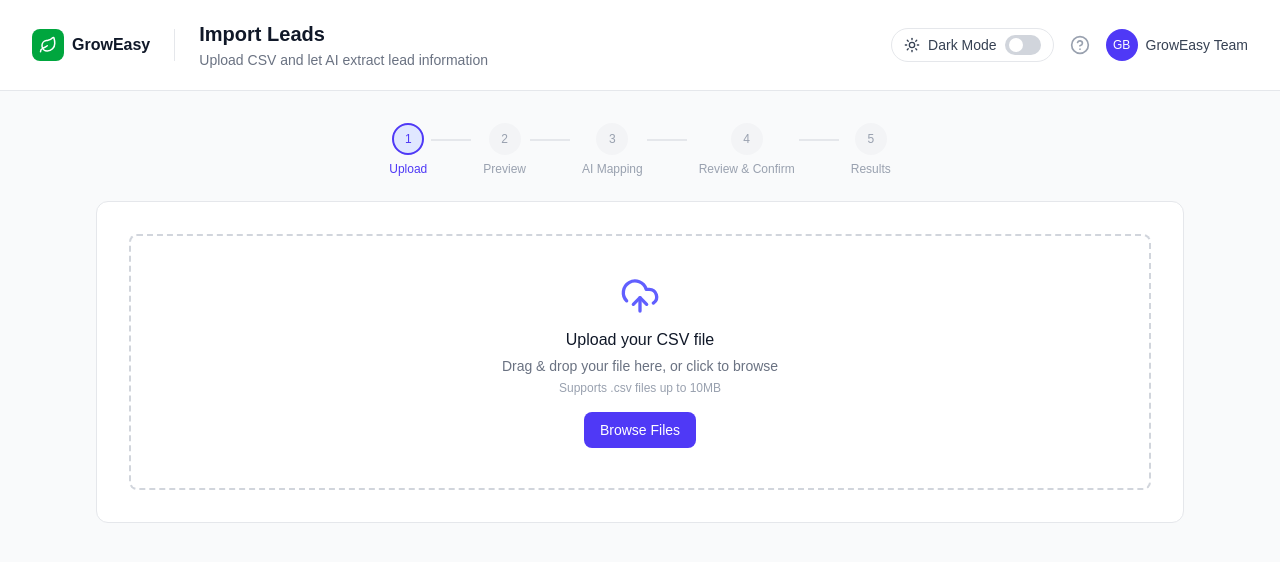
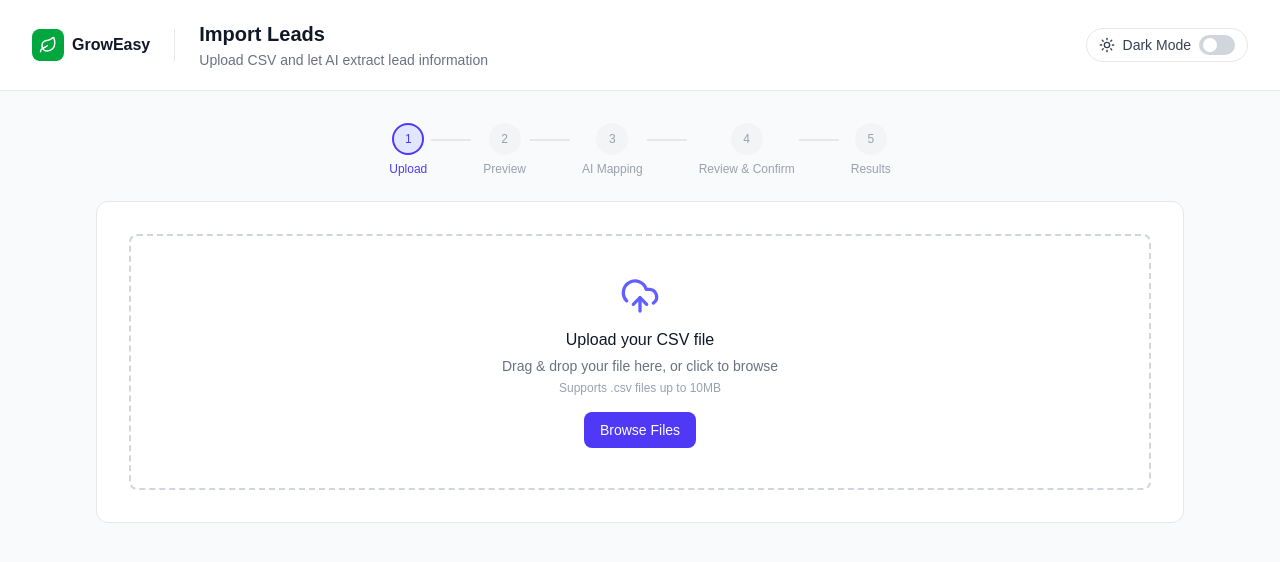
Before and after one commit to KushagraBhargava26/groweasy-csv-ai-importer, a Next.js app in the folder frontend/: page / in a window 1280 px wide. Shown: the top 562 px of the page. Built offline with nearby package versions, Linux system fonts and the light colour scheme; no server answers.

Commit message:
fix(frontend): remove fake help icon and account display from top bar

```diff
--- a/frontend/src/components/layout/Topbar.tsx
+++ b/frontend/src/components/layout/Topbar.tsx
@@ -1,4 +1,4 @@
-import { Leaf, HelpCircle } from "lucide-react";
+import { Leaf } from "lucide-react";
 import { ThemeToggle } from "./ThemeToggle";
 
 interface TopbarProps {
@@ -7,11 +7,10 @@ interface TopbarProps {
 }
 
 /**
- * Single unified top bar — branding, page title, and account cluster all
- * in one row. No separate sidebar: this app has exactly one feature
- * (Import Leads), so a nav sidebar would imply sections that don't exist.
- * The "GrowEasy Team" text and avatar are static display only — no auth
- * or account switching exists, so there's no dropdown affordance.
+ * Single unified top bar — branding + page title on the left, dark mode
+ * toggle on the right. No help icon or account/team display — neither
+ * a help system nor real auth/accounts exist in this app, so both would
+ * be fake affordances.
  */
 export function Topbar({ title, subtitle }: TopbarProps) {
   return (
@@ -32,23 +31,7 @@ export function Topbar({ title, subtitle }: TopbarProps) {
         </div>
       </div>
 
-      <div className="flex items-center gap-4">
-        <ThemeToggle />
-
-        <button
-          className="text-gray-400 dark:text-slate-500 hover:text-gray-600 dark:hover:text-slate-300 transition-colors"
-          aria-label="Help"
-        >
-          <HelpCircle size={20} />
-        </button>
-
-        <div className="flex items-center gap-2">
-          <div className="w-8 h-8 rounded-full bg-indigo-600 text-white text-xs font-medium flex items-center justify-center">
-            GB
-          </div>
-          <span className="text-sm font-medium text-gray-700 dark:text-slate-200">GrowEasy Team</span>
-        </div>
-      </div>
+      <ThemeToggle />
     </header>
   );
 }
```
